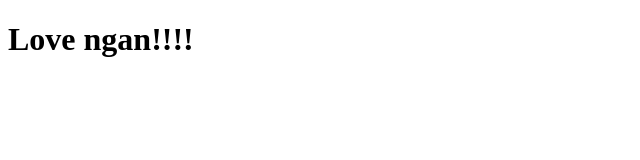
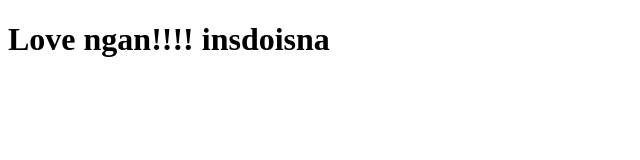
Before and after one commit to gilbertravels/coursera-test, a plain HTML site: page site/index.html in a window 1280 px wide. Shown: the whole page, without its empty margins (0-640 px from the left). Drawn offline with Linux system fonts and the light colour scheme.

Commit message:
Small Addition.

```diff
--- a/site/index.html
+++ b/site/index.html
@@ -4,7 +4,7 @@
 	<title> Love Ngan </title>
 </head>
 <body>
-<h1> Love ngan!!!! </h1>
+<h1> Love ngan!!!! insdoisna </h1>
 
 </body>
 </html>
```
